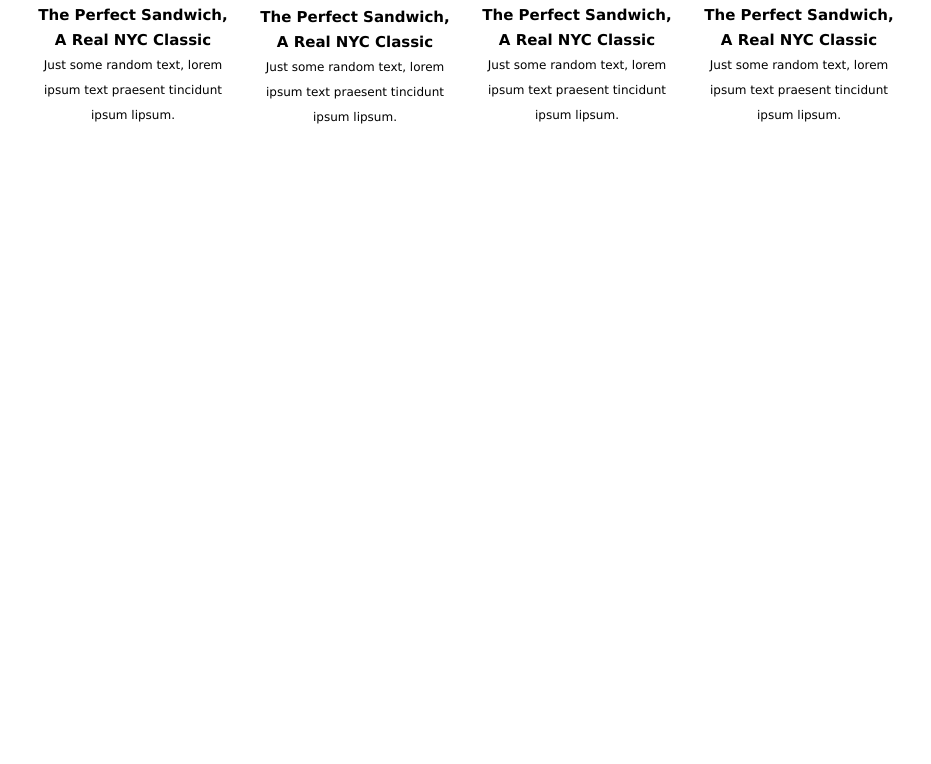
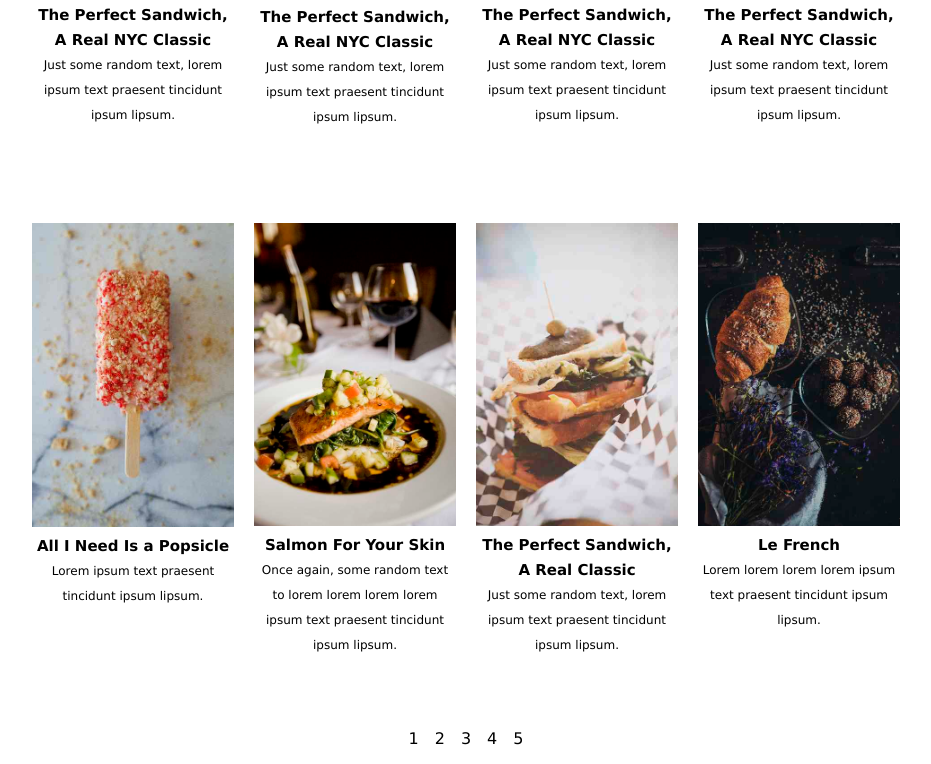
Before and after one commit to Sherkhhann/Homework-7, a plain HTML site: page index.html in a window 1280 px wide. Shown: the part 447-1211 px from the top of the page, without its empty margins (174-1105 px from the left). Before the commit the page ends 800 px from the top, so only its background shows below. Drawn offline with Linux system fonts and the light colour scheme.

Commit message:
Third part

```diff
--- a/index.html
+++ b/index.html
@@ -46,7 +46,44 @@
             lipsum.
           </p>
         </div>
-    </div>
+      </div>
+      <div class="conteiner">
+        <div class="con1">
+          <img src="./im7/popsicle.jpg" alt="" />
+          <h1>All I Need Is a Popsicle</h1>
+          <p>Lorem ipsum text praesent tincidunt ipsum lipsum.</p>
+        </div>
+        <div class="con1">
+          <img src="./im7/salmon.jpg" alt="" />
+          <h1>Salmon For Your Skin</h1>
+          <p>
+            Once again, some random text to lorem lorem lorem lorem ipsum text
+            praesent tincidunt ipsum lipsum.
+          </p>
+        </div>
+        <div class="con1">
+          <img src="./im7/sandwich (1).jpg" alt="" />
+          <h1>The Perfect Sandwich, A Real Classic</h1>
+          <p>
+            Just some random text, lorem ipsum text praesent tincidunt ipsum
+            lipsum.
+          </p>
+        </div>
+        <div class="con1">
+          <img src="./im7/croissant.jpg" alt="" />
+          <h1>Le French</h1>
+          <p>
+            Lorem lorem lorem lorem ipsum text praesent tincidunt ipsum lipsum.
+          </p>
+        </div>
+      </div>
+      <div class="link2">
+        <div class="num"><a href="">1</a></div>
+        <div class="num"><a href="">2</a></div>
+        <div class="num"><a href="">3</a></div>
+        <div class="num"><a href="">4</a></div>
+        <div class="num"><a href="">5</a></div>
+      </div>
     </div>
   </body>
 </html>
--- a/style.css
+++ b/style.css
@@ -17,6 +17,7 @@
 }
 .mainconteiner{
     margin: 70px 135px 0px;
+    box-shadow: 0px 2px 5px rgba(0, 0, 0, 0.047);
 }
 .conteiner{
     width: 100%;
@@ -24,6 +25,7 @@
     display: flex;
     justify-content: center;
     text-align: center;
+    margin-top: 30px;
 }
 .con1 h1{
     font-size: 15px;
@@ -39,3 +41,21 @@
     padding: 10px;
     line-height: 25px;
 }
+.link2{
+    display: flex;
+    justify-content: center;
+    align-items: center;
+    padding: 8px;
+}
+.link2 .num{
+    padding: 8px;
+}
+.link2 .num:hover{
+    padding: 8px;
+    background-color: lightgrey;
+}
+.link2 a{
+    text-decoration: none;
+    word-spacing: 20px;
+    color: black;
+}
```
